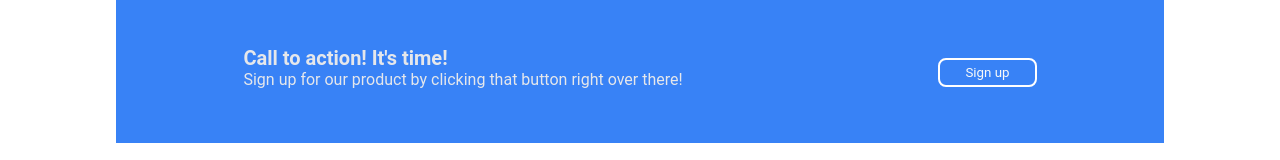
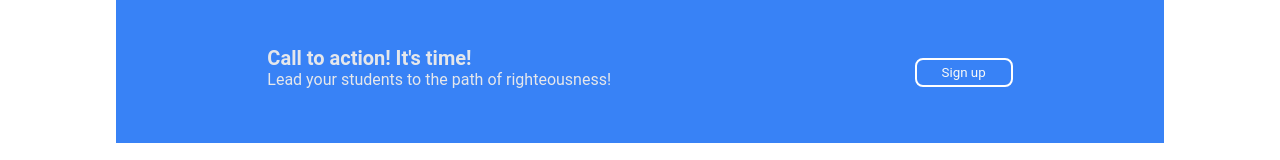
Before and after one commit to djimbe/2024-odin-landing, a plain HTML site: page index.html in a window 1280 px wide. Shown: the part 2170-2330 px from the top of the page. Drawn offline with Linux system fonts and the light colour scheme.

Commit message:
Change form desc

```diff
--- a/index.html
+++ b/index.html
@@ -53,7 +53,7 @@
         <div class="form">
             <div class="form-desc">
                 <p id="form-headline">Call to action! It's time!</p>
-                <p>Sign up for our product by clicking that button right over there!</p>
+                <p>Lead your students to the path of righteousness!</p>
             </div>
             <button class="form-button">Sign up</button>
         </div>
```
